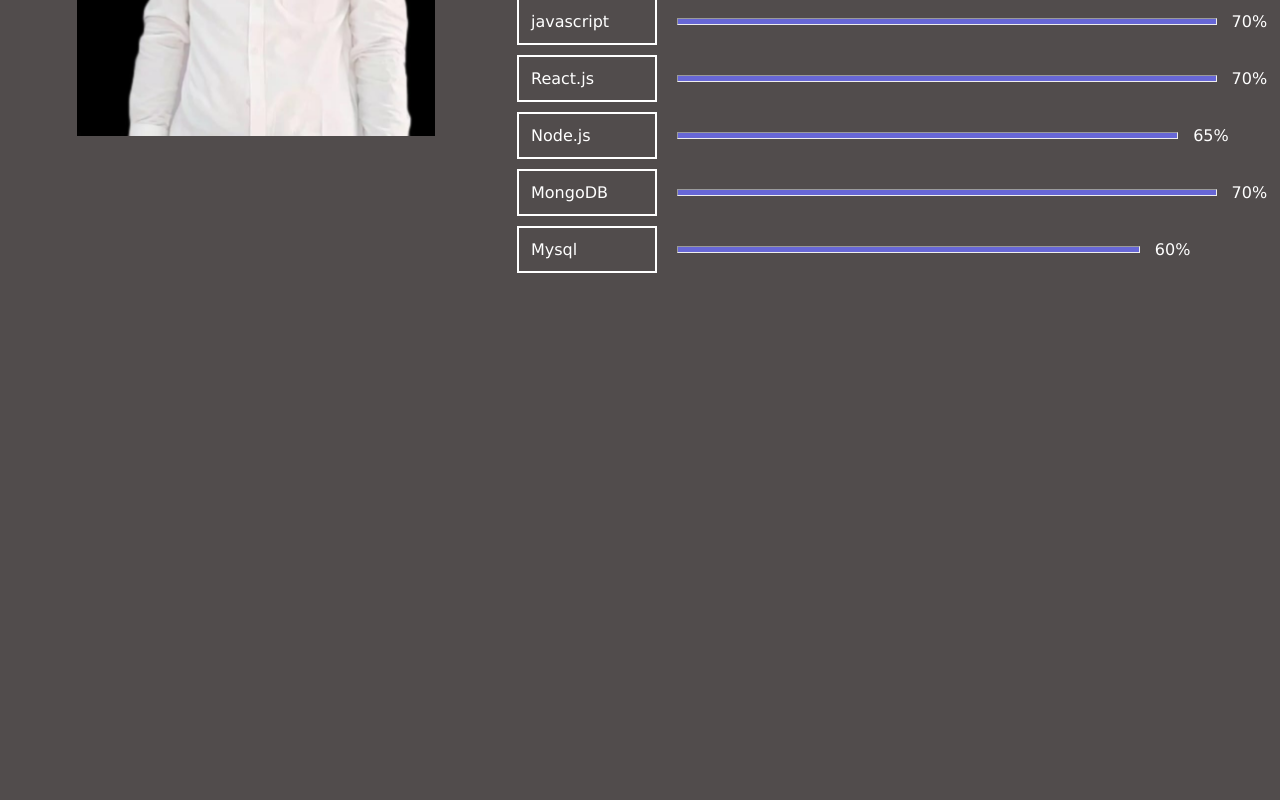
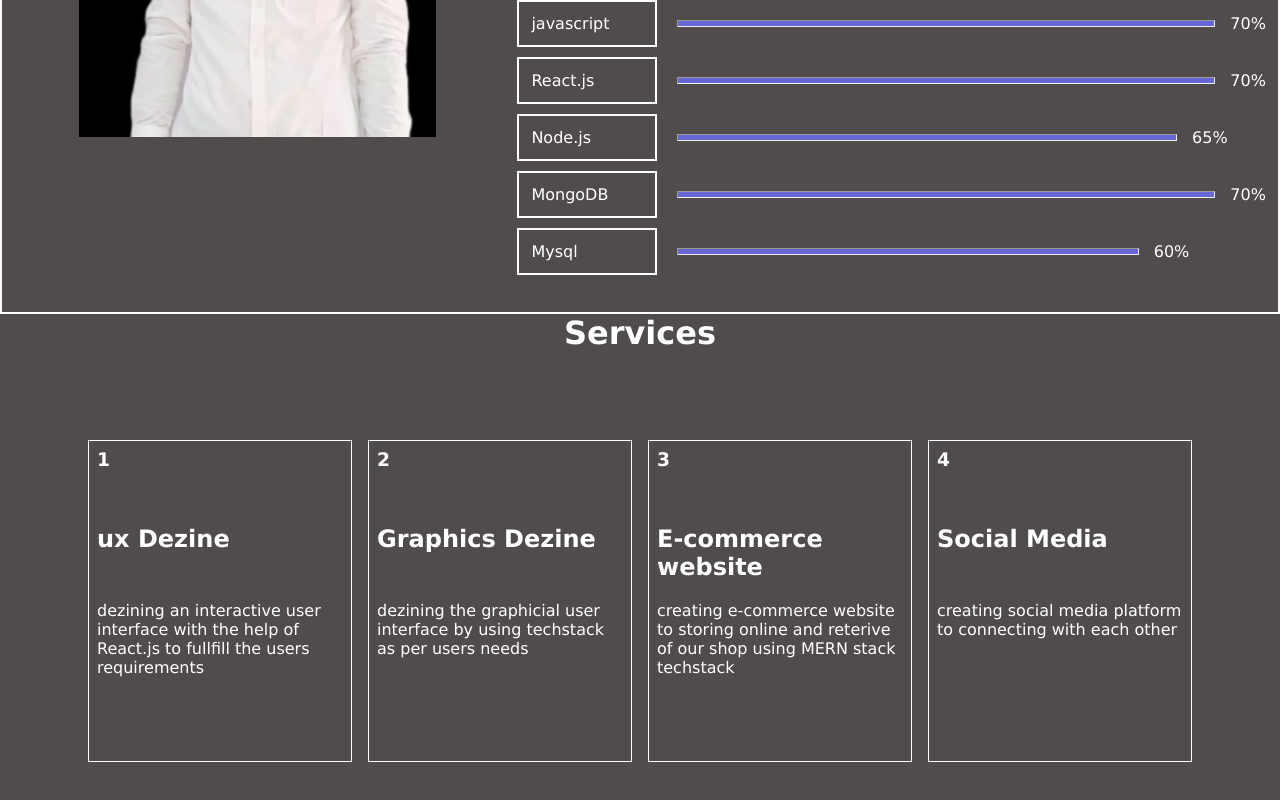
Before and after one commit to Anuragsomwanshi/Portfolio, a React (Vite) app: page / in a window 1280 px wide. Shown: the part 1380-2180 px from the top of the page. Before the commit the page ends 1690 px from the top, so only its background shows below. Built offline with nearby package versions, Linux system fonts and the light colour scheme.

Commit message:
add service section

```diff
--- a/src/App.jsx
+++ b/src/App.jsx
@@ -2,6 +2,7 @@ import React from 'react'
 import Home from './components/Home/Home'
 import Navbar from './components/Navbar/Navbar'
 import About from './components/About/About'
+import Services from './components/Services/Services'
 
 const App = () => {
   return (
@@ -10,6 +11,7 @@ const App = () => {
       <Navbar/>
       <Home/>
       <About/>
+      <Services/>
     </div>
   )
 }
--- /dev/null
+++ b/src/assets/serviceData.js
@@ -0,0 +1,27 @@
+const serviceData = [
+
+    {
+        s_no:'1',
+        s_name:'ux Dezine',
+        s_desc:' dezining an interactive user interface with the help of React.js to fullfill the users requirements'
+    },
+
+    {
+        s_no:'2',
+        s_name:'Graphics Dezine',
+        s_desc:'dezining the graphicial user interface by using techstack as per users needs',
+    },
+
+    {
+        s_no:'3',
+        s_name:'E-commerce website',
+        s_desc:'creating e-commerce website to storing online and reterive of our shop using MERN stack techstack  '
+    },
+    {
+        s_no:'4',
+        s_name:'Social Media',
+        s_desc:'creating social media platform to connecting with each other '
+    }
+]
+
+export default serviceData;
--- a/src/components/About/About.css
+++ b/src/components/About/About.css
@@ -1,6 +1,7 @@
 .About{
     height: 100vh;
     display: flex;
+    border: 2px solid;
 }
 .col-1{
     flex-basis: 40%;
@@ -62,3 +63,26 @@
     margin-top: 8rem;
 
 }
+
+@media(max-width:1200px){
+
+    .col-2 h1{
+        margin: 6px;
+        padding: 4px;
+    }
+
+
+    .about-para{
+        line-height:1.2rem;
+         margin: 6px;
+        padding: 4px;
+
+    }
+
+
+
+
+
+
+
+}
--- a/src/components/Home/Home.css
+++ b/src/components/Home/Home.css
@@ -5,6 +5,7 @@
  display: flex;
     align-items: center;
     justify-content: center;
+
 }
 
 .img{
@@ -30,3 +31,73 @@
     border: none;
     cursor: pointer;
 }
+
+
+@media(max-width:600px){
+
+    .img{
+        width: 7rem;
+    }
+
+    .content h4{
+        font-size: 11px;
+
+    }
+
+    .content h2{
+        font-size: 15px;
+
+    }
+
+    .content p{
+        font-size: 15px;
+        border: 1px solid;
+    }
+
+
+    .btn_resume{
+
+        padding: 8px;
+        border-radius: 17px;
+
+
+    }
+
+
+
+
+}
+
+@media (max-width:470px){
+
+
+
+    .img{
+        width: 5rem;
+    }
+
+    .content h4{
+        font-size: 9px;
+
+    }
+
+    .content h2{
+        font-size: 13px;
+
+    }
+
+    .content p{
+        font-size: 11px;
+    }
+
+
+    .btn_resume{
+
+        padding: 7px;
+        border-radius: 16px;
+
+
+    }
+
+
+}
--- a/src/components/Home/Home.jsx
+++ b/src/components/Home/Home.jsx
@@ -9,8 +9,8 @@ const Home = () => {
       <div className="content">
       <img className='img' src={prof_img} alt="" />
       <h4>Hello sir/mam</h4>
-      <h2>i am Anurag Somwanshi</h2>
-      <p> i am Software Engineer working on MERN stack  Technology</p>
+      <h2>My Name is Anurag Somwanshi</h2>
+      <p> i am working on MERN stack ,python Fullstack and Data analyst as Software Engineer</p>
 
       <button className='btn_resume'>Resume</button>
 
--- a/src/components/Navbar/Navbar.css
+++ b/src/components/Navbar/Navbar.css
@@ -26,3 +26,12 @@
     border: none;
 
 }
+
+@media (max-width:750px){
+
+    .menu{
+        display: none;
+    }
+
+
+}
--- /dev/null
+++ b/src/components/Services/Services.css
@@ -0,0 +1,28 @@
+.Services{
+    height: 100vh;
+}
+
+.Services h1{
+    place-self: center;
+}
+
+.serv-container{
+    display: flex;
+    justify-content: space-evenly;
+    margin: 5rem;
+}
+.servicebox{
+    border: 1px solid;
+    width: 17rem;
+    display: grid;
+    grid-template-rows: 1fr 1fr 1fr 1fr;
+    margin: 8px ;
+    padding: 8px;
+    cursor: pointer;
+    transition: 0.5s;
+}
+
+.servicebox:hover{
+    transform: scale(1.1);
+    background-color: rgb(103, 103, 214);
+}
--- /dev/null
+++ b/src/components/Services/Services.jsx
@@ -0,0 +1,26 @@
+import React from 'react'
+import './Services.css'
+import serviceData from '../../assets/serviceData.js'
+
+const Services = () => {
+  return (
+    <div className='Services'>
+      <h1>Services</h1>
+      <div className="serv-container">
+        {serviceData.map((service,index)=>{
+
+          return <div key={index} className="servicebox">
+              <h3>{service.s_no}</h3>
+              <h2>{service.s_name}</h2>
+              <p>{service.s_desc}</p>
+            </div>
+
+
+        })}
+
+      </div>
+    </div>
+  )
+}
+
+export default Services
```
